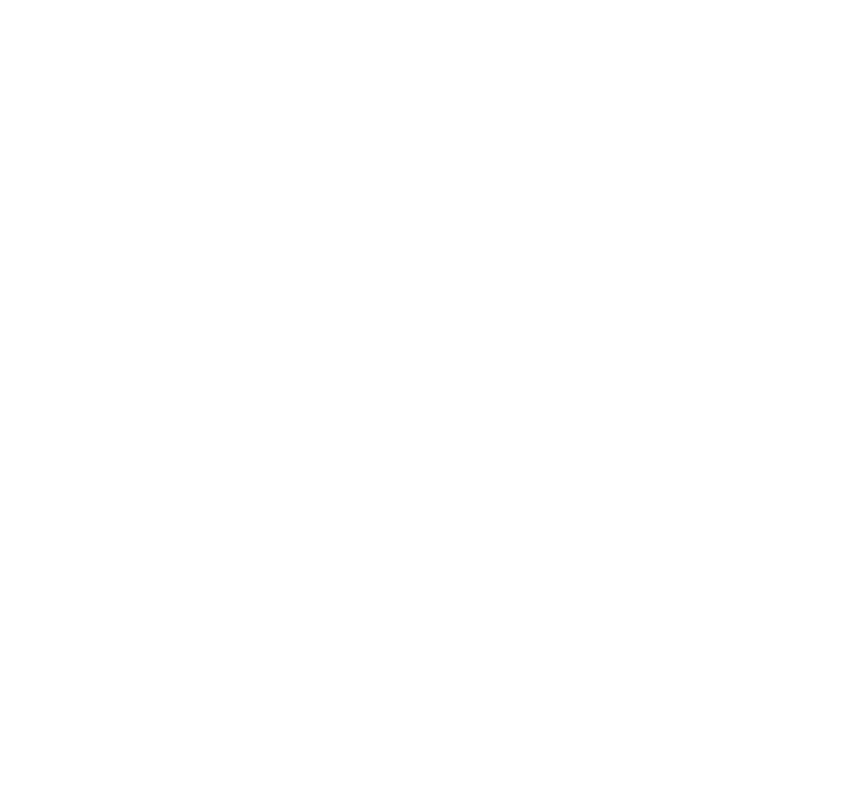
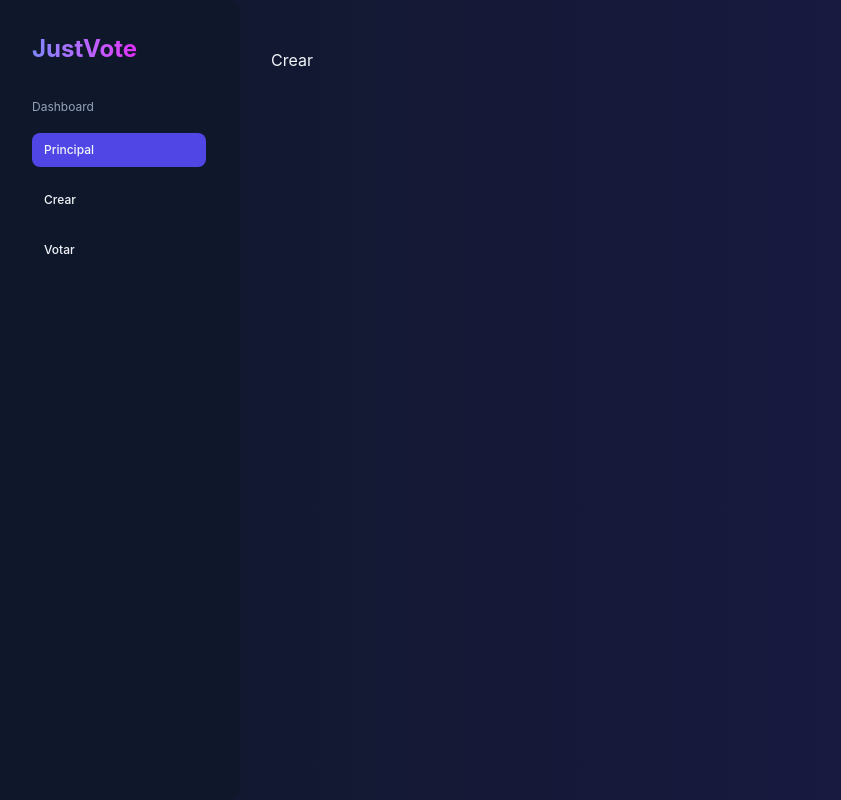
Before and after one commit to helvetios16/JustVote, a Vue app: page /dashboard/create-vote in a window 1280 px wide. Before the commit this address had no page. Shown: the whole page, without its empty margins (1-842 px from the left). Built offline with nearby package versions, Linux system fonts and the light colour scheme.

Commit message:
se realizo un buen avance del siderbar ya conectando con los diferentes sitios

```diff
--- /dev/null
+++ b/src/features/dashboard/pages/ViewDashboardCreate.vue
@@ -0,0 +1,5 @@
+<template>
+  <div class="ml-8 top-[48px] fixed z-10">
+    <h1>Crear</h1>
+  </div>
+</template>
--- /dev/null
+++ b/src/features/dashboard/pages/ViewDashboardHome.vue
@@ -0,0 +1,5 @@
+<template>
+  <div class="ml-8 top-[48px] fixed z-10">
+    <h1>Dashboard</h1>
+  </div>
+</template>
--- /dev/null
+++ b/src/features/dashboard/pages/ViewDashboardVote.vue
@@ -0,0 +1,5 @@
+<template>
+  <div class="ml-8 top-[48px] fixed z-10">
+    <h1>Votar</h1>
+  </div>
+</template>
--- a/src/shared/assets/styles.css
+++ b/src/shared/assets/styles.css
@@ -49,10 +49,6 @@ body {
   --color-card-bg: rgba(17, 24, 39, 0.8);
   --color-card-bg-blue: #1e1b2e;
   --color-card-bg-alt: #1f2937;
-}
-
-.menu-item {
-  @apply relative flex items-center w-full gap-3 px-3 py-2 font-medium rounded-lg;
 }
 
 /* @utility menu-item-active { */
--- a/src/shared/layouts/dashboard/LayoutDashboard.vue
+++ b/src/shared/layouts/dashboard/LayoutDashboard.vue
@@ -5,7 +5,7 @@ import AppSidebar from './components/AppSidebar.vue';
 <template>
   <div class="gradient-bg min-h-screen text-text-main">
     <AppSidebar />
-    <main class="flex-1">
+    <main class="fixed flex flex-col left-[240px]">
       <transition name="fade" mode="out-in">
         <RouterView />
       </transition>
--- a/src/shared/layouts/dashboard/components/AppSidebar.vue
+++ b/src/shared/layouts/dashboard/components/AppSidebar.vue
@@ -1,20 +1,30 @@
 <template>
   <aside
-    class="fixed flex flex-col top-0 left-4 h-screen z-99 text-text-main px-5 border-1 rounded-xl border-card-bg w-[240px] bg-bg-main"
+    class="fixed flex flex-col top-0 left-0 h-screen z-99 text-text-main px-8 border-1 rounded-xl border-card-bg w-[240px] bg-bg-main"
   >
     <div class="flex py-8 items-center">
       <h1 class="text-2xl font-bold"><JustVote /></h1>
     </div>
     <div class="flex flex-col overflow-y-auto no-scrollbar">
       <nav class="mb-6">
-        <div class="flex flex-col gap-4">
+        <div class="flex flex-col gap-4 text-[12px] capitalize">
           <div v-for="(menuGroups, index) in menuGroups" :key="index">
-            <h2 class="mb-4 text-xs uppercase flex leading-[20px]">
+            <h2 class="mb-4 flex leading-[20px] text-text-secondary">
               {{ menuGroups.title }}
             </h2>
-            <ul class="flex flex-col gap-4">
+            <ul class="flex flex-col gap-4 text-text-main">
               <li v-for="(item, itemIndex) in menuGroups.items" :key="itemIndex">
-                <button class="menu-item menu-item-active">{{ item.name }}</button>
+                <RouterLink
+                  :to="menuGroups.path + item.path"
+                  :class="{
+                    'bg-accent-start ': isActive(item.path),
+                    'hover:bg-border ': !isActive(item.path),
+                  }"
+                  class="relative flex items-center w-full gap-3 px-3 py-2 font-medium rounded-lg transition-colors duration-200"
+                  @click="navigate(item.path)"
+                >
+                  {{ item.name }}
+                </RouterLink>
               </li>
             </ul>
           </div>
@@ -25,19 +35,24 @@
 </template>
 
 <script setup lang="ts">
+import { ref } from 'vue';
 import JustVote from '@/shared/components/JustVote.vue';
+import { RouterLink } from 'vue-router';
+
+const currentPath = ref('/'); // Initialize with a default active path
 
 const menuGroups = [
   {
-    title: 'Menu',
+    title: 'Dashboard',
+    path: '/dashboard',
     items: [
       {
-        name: 'Dashboard',
+        name: 'Principal',
         path: '/',
       },
       {
         name: 'Crear',
-        path: '/create-votes',
+        path: '/create-vote',
       },
       {
         name: 'Votar',
@@ -45,5 +60,34 @@ const menuGroups = [
       },
     ],
   },
+  // {
+  //   title: 'Account',
+  //   items: [
+  //     {
+  //       name: 'Profile',
+  //       path: '/profile',
+  //     },
+  //     {
+  //       name: 'Settings',
+  //       path: '/settings',
+  //     },
+  //   ],
+  // },
 ];
+
+// Function to check if a path is active
+const isActive = (path: string) => {
+  return currentPath.value === path;
+};
+
+// Function to simulate navigation (in a real app, this would use router.push)
+const navigate = (path: string) => {
+  currentPath.value = path;
+  // In a real application, you would use:
+  // router.push(path);
+};
 </script>
+
+<style scoped>
+/* You can add custom styles here if needed, but Tailwind handles most of it. */
+</style>
--- a/src/shared/router/index.ts
+++ b/src/shared/router/index.ts
@@ -21,14 +21,24 @@ export const router = createRouter({
       ],
     },
     {
-      path: '/',
+      path: '/dashboard',
       name: 'dashboard',
       component: () => import('@/shared/layouts/dashboard/LayoutDashboard.vue'),
       children: [
         {
-          path: 'dashboard',
+          path: '',
           name: 'dashboard-home',
           component: () => import('@/features/dashboard/pages/ViewDashboardHome.vue'),
+        },
+        {
+          path: 'create-vote',
+          name: 'dashboard-create-vote',
+          component: () => import('@/features/dashboard/pages/ViewDashboardCreate.vue'),
+        },
+        {
+          path: 'vote',
+          name: 'dashboard-vote',
+          component: () => import('@/features/dashboard/pages/ViewDashboardVote.vue'),
         },
       ],
     },
```
